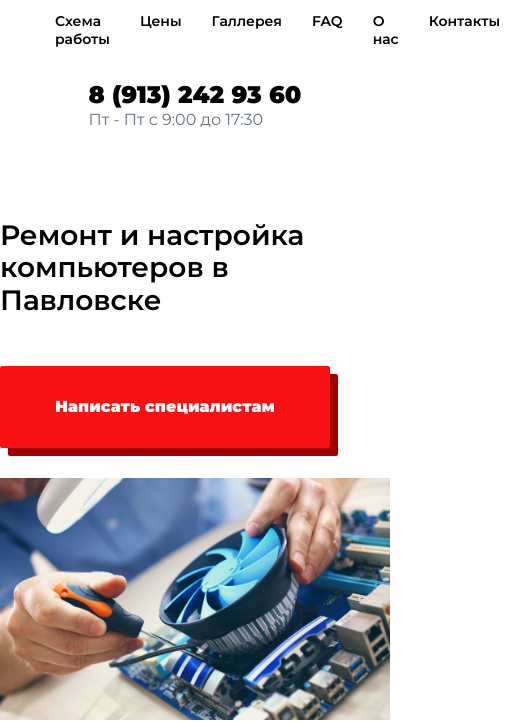
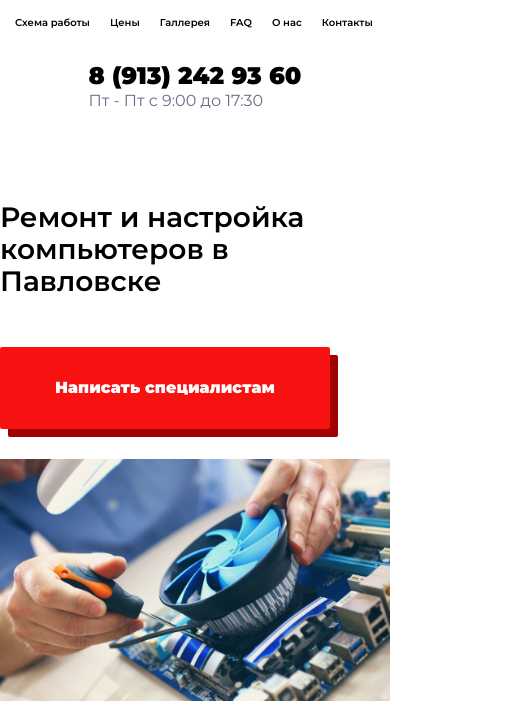
Before and after one commit to coubston/My_Computer_22, a plain HTML site: page index.html in a window 390 px wide. Shown: the part 125-847 px from the top of the page, 515 px wide, since content can reach past the window. Drawn offline with Linux system fonts and the light colour scheme; files whose address does not match are found by name.

Commit message:
Update style.css

```diff
--- a/css/style.css
+++ b/css/style.css
@@ -683,3 +683,28 @@ a {
     margin-bottom: 30px;
 }
 }
+@media (max-width: 414px){
+.container{
+    max-width: 390px;
+}
+.nav{
+
+}
+.menu{
+    margin-left: -35px;
+}
+.menu-item-list{
+    padding: 10px 10px;
+}
+.menu-item-link{
+    font-size: 10px;
+
+}
+.section-2 .price_table .row .left_text {
+    width: 50%;
+    font-size: 12px;
+    font-family: 'Open Sans', sans-serif;
+    font-weight: 500;
+    padding: 0px 20px 15px 20px;
+}
+}
```
